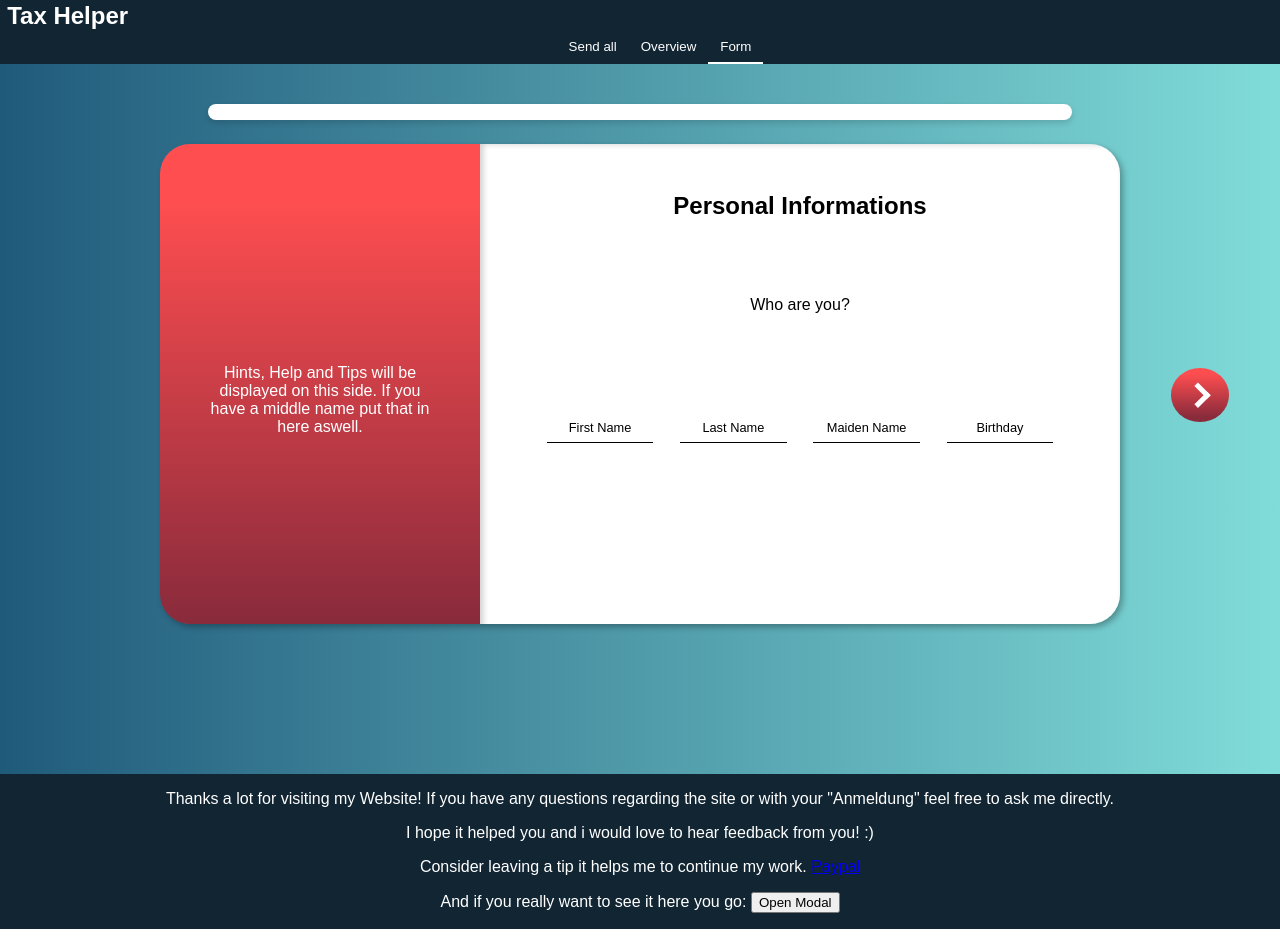
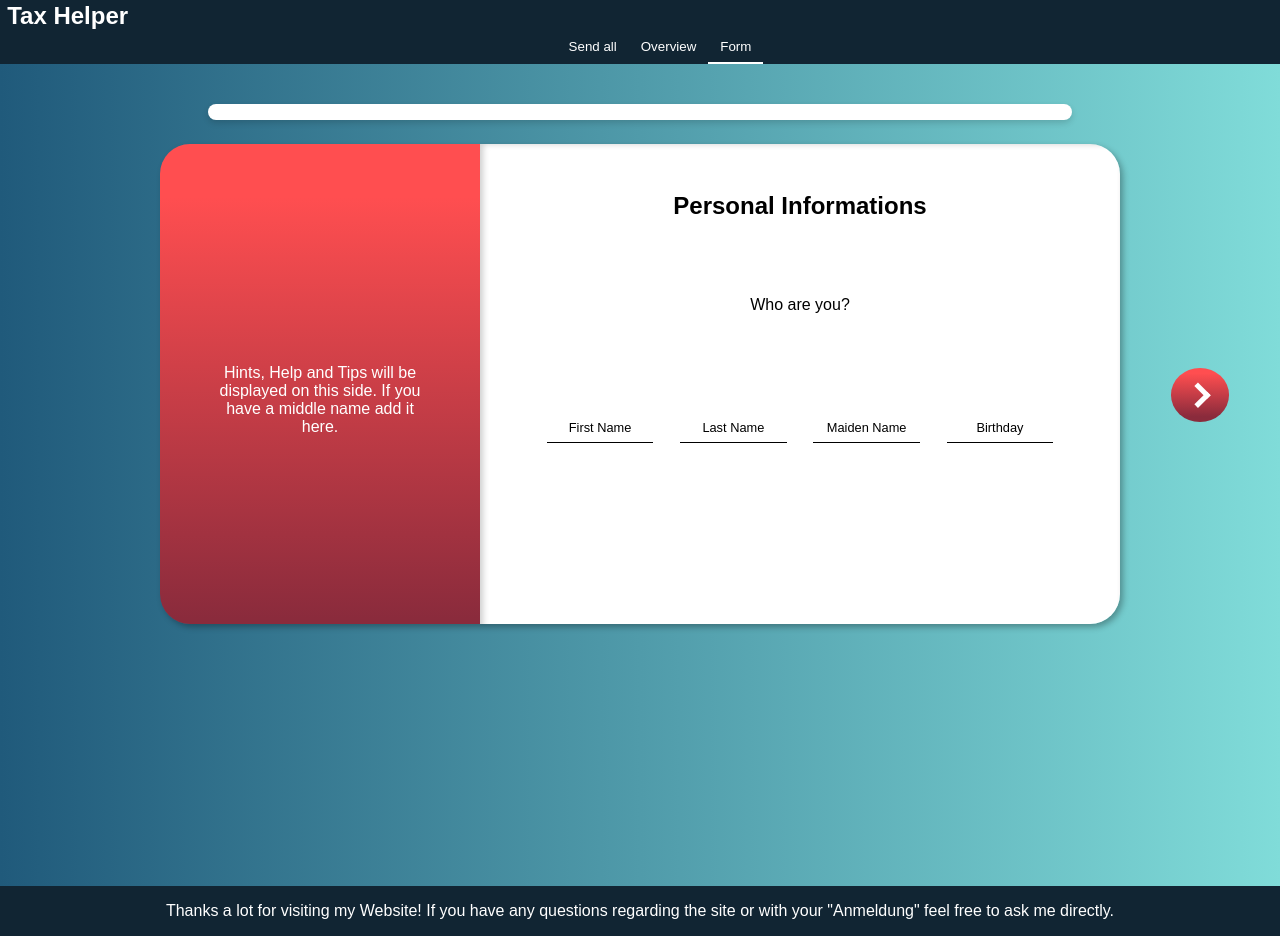
Before and after one commit to RedVeil/Expat_Taxes, a React (Create React App) app in the folder app/: page / in a window 1280 px wide. Shown: the top 936 px of the page. Built offline with nearby package versions, Linux system fonts and the light colour scheme.

Commit message:
small changes

```diff
--- a/app/src/App/App.css
+++ b/app/src/App/App.css
@@ -112,7 +112,7 @@ label{
 
 /****** Footer Style *********/
 .footer {
-  margin-top: 3em;
+  margin-top: 10em;
   background-color: #112533;
   color:white;
   text-align: center;
--- a/app/src/FormPage/FormPage.js
+++ b/app/src/FormPage/FormPage.js
@@ -27,7 +27,7 @@ export class FormPage extends React.Component {
         <div className="grid">
           <div className="textSide">
             <div className="textContainer">
-              {tooltip}
+              <p>{tooltip}</p>
             </div>
           </div>
           <div className="formSide">
--- a/app/src/databases/formPages.js
+++ b/app/src/databases/formPages.js
@@ -1,9 +1,9 @@
 export const formPages = [
 {"title": "Personal Informations", "header": "Who are you?","inputFields":[], },
 {"title": "Personal Informations", "header": "Where do you currently live?","inputFields":[], },
-{"title": "Personal Informations", "header": "And your phone number?","inputFields":[], },
+{"title": "Personal Informations", "header": "What is your phone number?","inputFields":[], },
 {"title": "Personal Informations", "header": "Email and Website","inputFields":[], },
-{"title": "Personal Informations", "header": "Whats your current (main) Job?","inputFields":[], },
+{"title": "Personal Informations", "header": "What is your current (main) Job?","inputFields":[], },
 {"title": "Personal Informations", "header": "Do you have to pay church tax?","inputFields":[], },
 {"title": "Your Finanzamt", "header": "Enter the name of your tax office here","inputFields":[], },
 {"title": "Personal Informations", "header": "Whats your german ID (\"Identifikationsnummer\")","inputFields":[], },
--- a/app/src/databases/inputFields.js
+++ b/app/src/databases/inputFields.js
@@ -1,26 +1,26 @@
 export const inputFields = [
-{id:1, name: "finanzamt", xLocationId: 1, yLocationId: 1, formPage: 6, tooltip: "The name of your tax office is based on your district. If follows this pattern \"Finanzamt\" + Area. If you live in Mitte your Finanzamt would be called: \"Finanzamt Mitte\".", defaultValue: null, placeholder: "Finanzamt", type: null, autofocus: 1, index: 0, size: 12, margin: 1},
-{id:2, name: "u_firstname", xLocationId: 2, yLocationId: 2, formPage: 0, tooltip: "Hints, Help and Tips will be displayed on this side.\n\nIf you have a middle name put that in here aswell.", defaultValue: null, placeholder: "First Name", type: null, autofocus: null, index: 0, size: 8, margin: 1},
+{id:1, name: "finanzamt", xLocationId: 1, yLocationId: 1, formPage: 6, tooltip: "The name of your tax office is based on your district. \n If follows this pattern \"Finanzamt\" + Area. If you live in Mitte your Finanzamt would be called: \"Finanzamt Mitte\".", defaultValue: null, placeholder: "Finanzamt", type: null, autofocus: 1, index: 0, size: 12, margin: 1},
+{id:2, name: "u_firstname", xLocationId: 2, yLocationId: 2, formPage: 0, tooltip: "Hints, Help and Tips will be displayed on this side. If you have a middle name add it here.", defaultValue: null, placeholder: "First Name", type: null, autofocus: null, index: 0, size: 8, margin: 1},
 {id:3, name: "u_lastname", xLocationId: 1, yLocationId: 2, formPage: 0, tooltip: "...", defaultValue: null, placeholder: "Last Name", type: null, autofocus: null, index: 1, size: 8, margin: 1},
 {id:4, name: "u_birth_name", xLocationId: 1, yLocationId: 3, formPage: 0, tooltip: "You need to fill this only if your maiden name is different to your current last name.", defaultValue: null, placeholder: "Maiden Name", type: null, autofocus: null, index: 2, size: 8, margin: 1},
 {id:5, name: "u_current_job", xLocationId: 1, yLocationId: 4, formPage: 4, tooltip: "If you have more than one Job, choose the one where you earn the most. If this is also difficult choose the one where you work the most hours.", defaultValue: null, placeholder: "Job Title/Job Description", type: null, autofocus: 1, index: 0, size: 12, margin: 1},
-{id:6, name: "u_birthday", xLocationId: 4, yLocationId: 4, formPage: 0, tooltip: "Enter the date in the following format: DD/MM/YYYY", defaultValue: null, placeholder: "Birthday", type: null, autofocus: null, index: 3, size: 8, margin: 1},
+{id:6, name: "u_birthday", xLocationId: 4, yLocationId: 4, formPage: 0, tooltip: "Enter the date in the following format: DD/MM/YYYY.", defaultValue: null, placeholder: "Birthday", type: null, autofocus: null, index: 3, size: 8, margin: 1},
 {id:7, name: "u_strasse", xLocationId: 1, yLocationId: 5, formPage: 1, tooltip: "...", defaultValue: null, placeholder: "Street", type: null, autofocus: 1, index: 0, size: 12, margin: 0.3},
 {id:8, name: "u_hausnummer", xLocationId: 1, yLocationId: 6, formPage: 1, tooltip: "...", defaultValue: null, placeholder: "Nr", type: null, autofocus: null, index: 1, size: 2, margin: 0.3},
 {id:9, name: "u_hausnummer_zusatz", xLocationId: 5, yLocationId: 6, formPage: 1, tooltip: "?", defaultValue: null, placeholder: "Addon", type: null, autofocus: null, index: 2, size: 4, margin: 0.3},
-{id:11, name: "u_postleitzahl", xLocationId: 1, yLocationId: 7, formPage: 1, tooltip: "Post Code / Zip Code", defaultValue: null, placeholder: "Post Code", type: null, autofocus: null, index: 3, size: 4, margin: 1},
+{id:11, name: "u_postleitzahl", xLocationId: 1, yLocationId: 7, formPage: 1, tooltip: "Enter your Post Code / Zip Code.", defaultValue: null, placeholder: "Post Code", type: null, autofocus: null, index: 3, size: 4, margin: 1},
 {id:12, name: "u_city", xLocationId: 3, yLocationId: 7, formPage: 1, tooltip: "...", defaultValue: null, placeholder: "City", type: null, autofocus: null, index: 4, size: 8, margin: 0.3},
 {id:13, name: "u_reli", xLocationId: 9, yLocationId: 8, formPage: 5, tooltip: "...", defaultValue: "EV", placeholder: "Evangelic", type: "radio", autofocus: 1, index: 0, size: 8, margin: 1},
-{id:14, name: "u_id", xLocationId: 3, yLocationId: 8, formPage: 7, tooltip: "You got your \"Identifikationsnummer\" with your \"Anmeldung\"", defaultValue: null, placeholder: "Identification-Number", type: null, autofocus: 1, index: 0, size: 12, margin: 1},
-{id:15, name: "marriage_date", xLocationId: 10, yLocationId: 9, formPage: 9, tooltip: "Enter the date in the following format: DD/MM/YYYY", defaultValue: null, placeholder: "Marriage Date", type: null, autofocus: 1, index: 0, size: 8, margin: 1},
-{id:16, name: "widow_date", xLocationId: 11, yLocationId: 9, formPage: 17, tooltip: "Enter the date in the following format: DD/MM/YYYY", defaultValue: null, placeholder: "Widow Date", type: null, autofocus: 1, index: 0, size: 8, margin: 1},
-{id:17, name: "divorce_date", xLocationId: 12, yLocationId: 9, formPage: 17, tooltip: "Enter the date in the following format: DD/MM/YYYY", defaultValue: null, placeholder: "Divorce Date", type: null, autofocus: null, index: 1, size: 8, margin: 1},
-{id:18, name: "seperate_date", xLocationId: 1, yLocationId: 9, formPage: 17, tooltip: "Enter the date in the following format: DD/MM/YYYY", defaultValue: null, placeholder: "Seperation Date", type: null, autofocus: null, index: 2, size: 8, margin: 1},
+{id:14, name: "u_id", xLocationId: 3, yLocationId: 8, formPage: 7, tooltip: "You got your \"Identifikationsnummer\" with your \"Anmeldung\".", defaultValue: null, placeholder: "Identification-Number", type: null, autofocus: 1, index: 0, size: 12, margin: 1},
+{id:15, name: "marriage_date", xLocationId: 10, yLocationId: 9, formPage: 9, tooltip: "Enter the date in the following format: DD/MM/YYYY.", defaultValue: null, placeholder: "Marriage Date", type: null, autofocus: 1, index: 0, size: 8, margin: 1},
+{id:16, name: "widow_date", xLocationId: 11, yLocationId: 9, formPage: 17, tooltip: "Enter the date in the following format: DD/MM/YYYY.", defaultValue: null, placeholder: "Widow Date", type: null, autofocus: 1, index: 0, size: 8, margin: 1},
+{id:17, name: "divorce_date", xLocationId: 12, yLocationId: 9, formPage: 17, tooltip: "Enter the date in the following format: DD/MM/YYYY.", defaultValue: null, placeholder: "Divorce Date", type: null, autofocus: null, index: 1, size: 8, margin: 1},
+{id:18, name: "seperate_date", xLocationId: 1, yLocationId: 9, formPage: 17, tooltip: "Enter the date in the following format: DD/MM/YYYY.", defaultValue: null, placeholder: "Seperation Date", type: null, autofocus: null, index: 2, size: 8, margin: 1},
 {id:19, name: "p_firstname", xLocationId: 2, yLocationId: 10, formPage: 10, tooltip: "You know the deal.", defaultValue: null, placeholder: "First Name", type: null, autofocus: 1, index: 0, size: 8, margin: 1},
 {id:20, name: "p_lastname", xLocationId: 1, yLocationId: 10, formPage: 10, tooltip: "You know the deal.", defaultValue: null, placeholder: "Last Name", type: null, autofocus: null, index: 1, size: 8, margin: 1},
-{id:21, name: "p_birth_name", xLocationId: 1, yLocationId: 11, formPage: 10, tooltip: "You need to fill this only if your partners maiden name is different to your partners current last name.", defaultValue: null, placeholder: "Maiden Name", type: null, autofocus: null, index: 2, size: 8, margin: 1},
+{id:21, name: "p_birth_name", xLocationId: 1, yLocationId: 11, formPage: 10, tooltip: "You need to fill this if your partners maiden name is different to their current last name.", defaultValue: null, placeholder: "Maiden Name", type: null, autofocus: null, index: 2, size: 8, margin: 1},
 {id:22, name: "p_current_job", xLocationId: 1, yLocationId: 12, formPage: 13, tooltip: "If they have more than one Job, choose the one where they earn the most. If this is also difficult choose the one where they work the most hours.", defaultValue: null, placeholder: "Job Title/ Job Description", type: null, autofocus: 1, index: 0, size: 12, margin: 1},
-{id:23, name: "p_birthday", xLocationId: 4, yLocationId: 12, formPage: 10, tooltip: "Enter the date in the following format: DD/MM/YYYY", defaultValue: null, placeholder: "Birthday", type: null, autofocus: null, index: 3, size: 8, margin: 1},
+{id:23, name: "p_birthday", xLocationId: 4, yLocationId: 12, formPage: 10, tooltip: "Enter the date in the following format: DD/MM/YYYY.", defaultValue: null, placeholder: "Birthday", type: null, autofocus: null, index: 3, size: 8, margin: 1},
 {id:24, name: "p_strasse", xLocationId: 1, yLocationId: 13, formPage: 12, tooltip: "...", defaultValue: null, placeholder: "Street", type: null, autofocus: 1, index: 0, size: 14, margin: 0.3},
 {id:25, name: "p_hausnummer", xLocationId: 1, yLocationId: 14, formPage: 12, tooltip: "...", defaultValue: null, placeholder: "Nr", type: null, autofocus: null, index: 1, size: 2, margin: 0.3},
 {id:27, name: "p_hausnummer_zusatz", xLocationId: 5, yLocationId: 14, formPage: 12, tooltip: "...", defaultValue: null, placeholder: "Addon", type: null, autofocus: null, index: 2, size: 4, margin: 0.3},
--- /dev/null
+++ b/app/src/utilities/GdprPopUp.css
@@ -0,0 +1,16 @@
+.GdprButton{
+  border: none;
+  background-color: transparent;/*#993333*/
+  text-decoration: none;
+  color: white;
+  border-bottom: 1px solid white;
+  transition-duration: 0.4s;
+};
+
+.GdprButton:hover{
+  color: #FF4E50;
+};
+
+.GdprButton:focus{
+  outline: none;
+};
--- a/app/src/utilities/GdprPopUp.js
+++ b/app/src/utilities/GdprPopUp.js
@@ -1,10 +1,12 @@
 import React from "react";
 import Popup from "reactjs-popup";
-import { gdprText } from "../databases/gdpr"
+import { gdprText } from "../databases/gdpr";
+import "./GdprPopUp.css";
+
 
 export const gdprPopUp =
-    <Popup trigger={<button className="button"> Open Modal </button>} modal
-    lockScroll={false}>
+    <Popup trigger={<button className="GdprButton"> Open Modal </button>} modal
+    lockScroll={true}>
         <div className="modal" style={{alignContent:"center", width:"40em"}}>
             {gdprText}
         </div>
```
